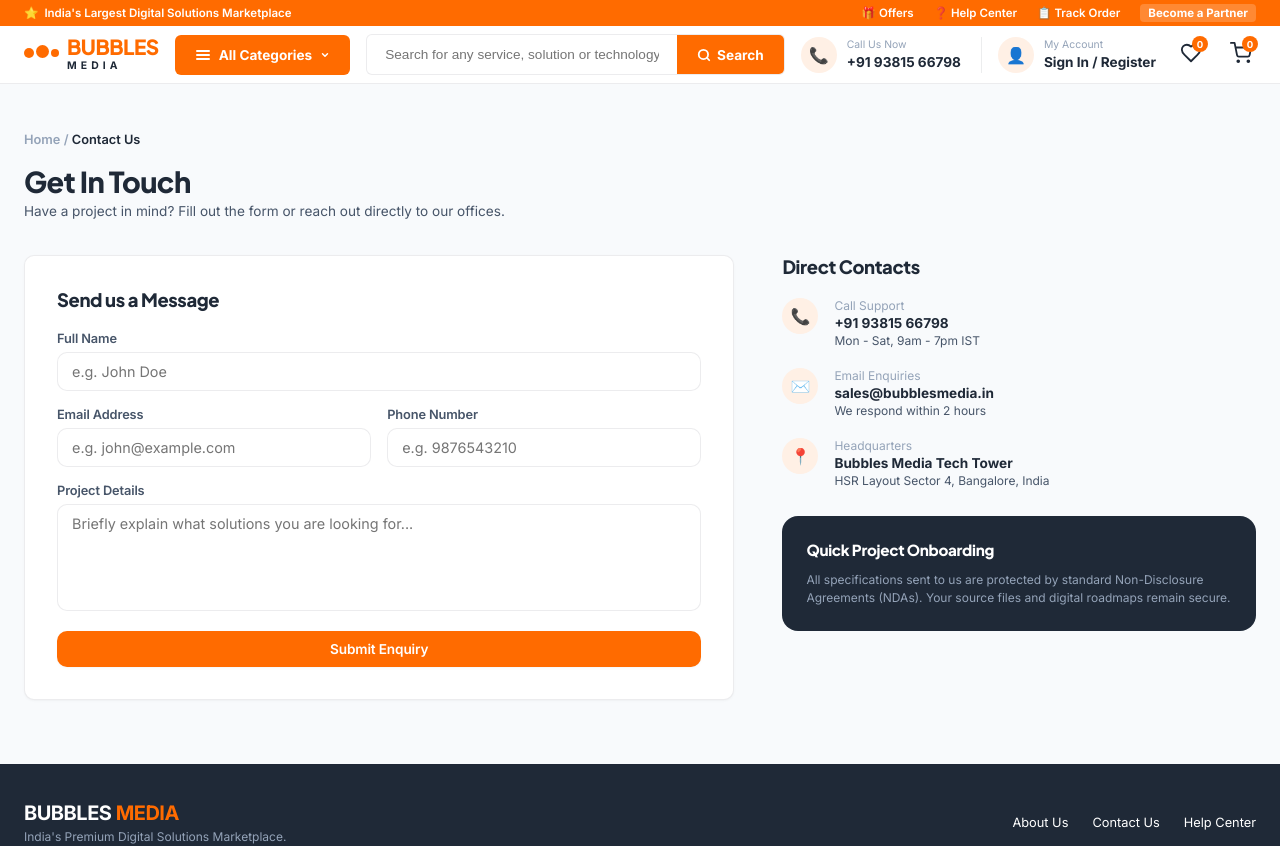
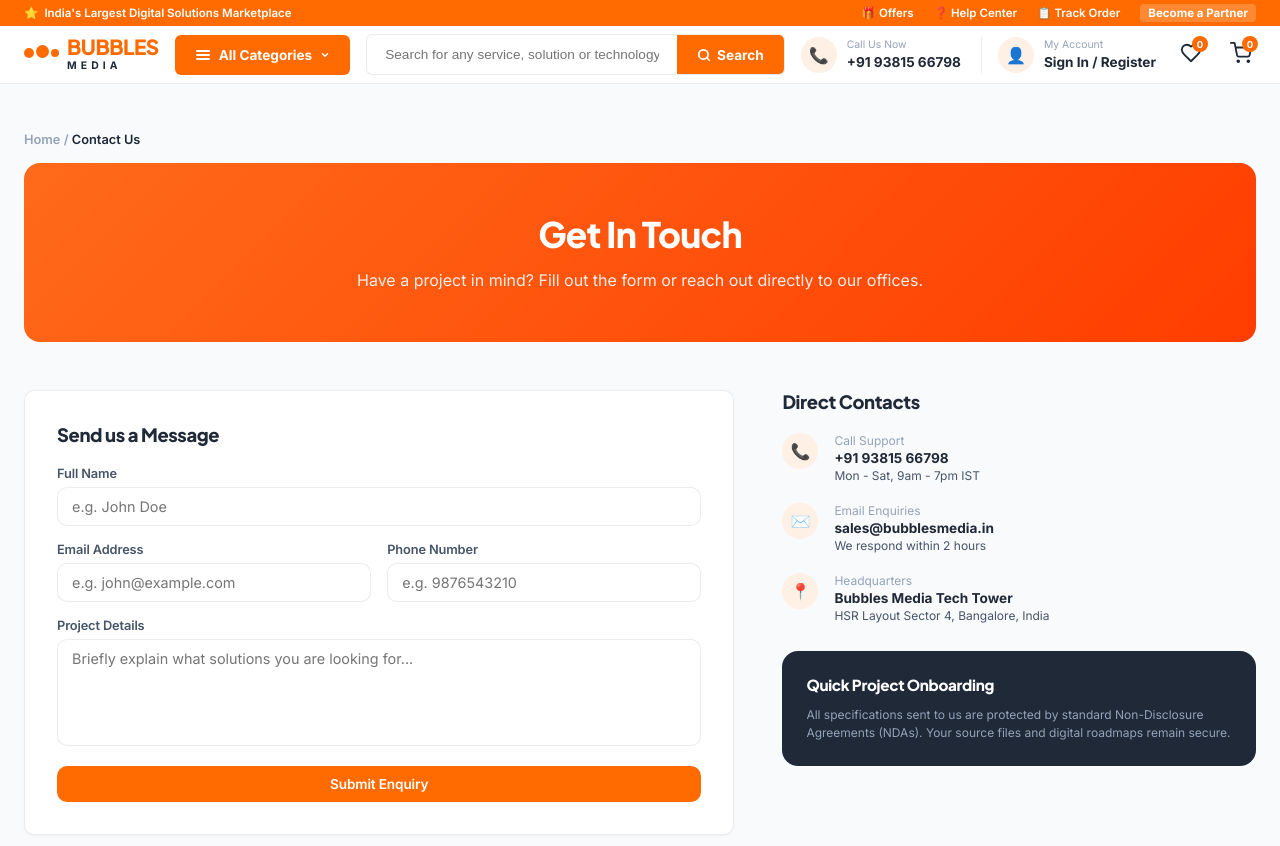
Before and after one commit to anusripvc202/BubblesMedia, a Next.js app: page /contact in a window 1280 px wide. Shown: the top 846 px of the page. Built offline with nearby package versions, Linux system fonts and the light colour scheme.

Commit message:
Update About, Contact, and Offers hero banner backgrounds to match home orange gradient style

```diff
--- a/src/app/about/page.js
+++ b/src/app/about/page.js
@@ -26,7 +26,7 @@
 
         {/* Hero Section */}
         <div style={{
-          background: 'var(--bg-gradient-slate)',
+          background: 'var(--bg-gradient-orange)',
           borderRadius: 'var(--radius-lg)',
           padding: '48px',
           color: 'white',
@@ -38,7 +38,7 @@
           <h2 style={{ fontSize: '2.2rem', fontWeight: '900', color: 'white', marginBottom: '12px' }}>
             Empowering Businesses Globally
           </h2>
-          <p style={{ fontSize: '1rem', color: '#CBD5E1', maxWidth: '600px', margin: '0 auto', lineHeight: '1.6' }}>
+          <p style={{ fontSize: '1rem', color: 'rgba(255, 255, 255, 0.9)', maxWidth: '600px', margin: '0 auto', lineHeight: '1.6' }}>
             Bubbles Media is India's largest integrated digital marketplace, delivering premium web development, branding, SEO, and AI automation solutions.
           </p>
         </div>
--- a/src/app/contact/page.js
+++ b/src/app/contact/page.js
@@ -45,12 +45,21 @@
           <a href="/">Home</a> / <span style={{ color: 'var(--secondary)' }}>Contact Us</span>
         </div>
 
-        {/* Header Title */}
-        <div style={{ marginBottom: '36px' }}>
-          <h2 style={{ fontSize: '1.8rem', fontWeight: '900', color: 'var(--secondary)', letterSpacing: '-0.02em' }}>
+        {/* Hero Section */}
+        <div style={{
+          background: 'var(--bg-gradient-orange)',
+          borderRadius: 'var(--radius-lg)',
+          padding: '48px',
+          color: 'white',
+          textAlign: 'center',
+          marginBottom: '48px',
+          position: 'relative',
+          overflow: 'hidden'
+        }}>
+          <h2 style={{ fontSize: '2.2rem', fontWeight: '900', color: 'white', marginBottom: '12px' }}>
             Get In Touch
           </h2>
-          <p style={{ fontSize: '0.85rem', color: 'var(--text-medium)', marginTop: '4px' }}>
+          <p style={{ fontSize: '1rem', color: 'rgba(255, 255, 255, 0.9)', maxWidth: '600px', margin: '0 auto', lineHeight: '1.6' }}>
             Have a project in mind? Fill out the form or reach out directly to our offices.
           </p>
         </div>
```
Also changed, not shown: src/app/offers/page.js (+5 -5 lines).
